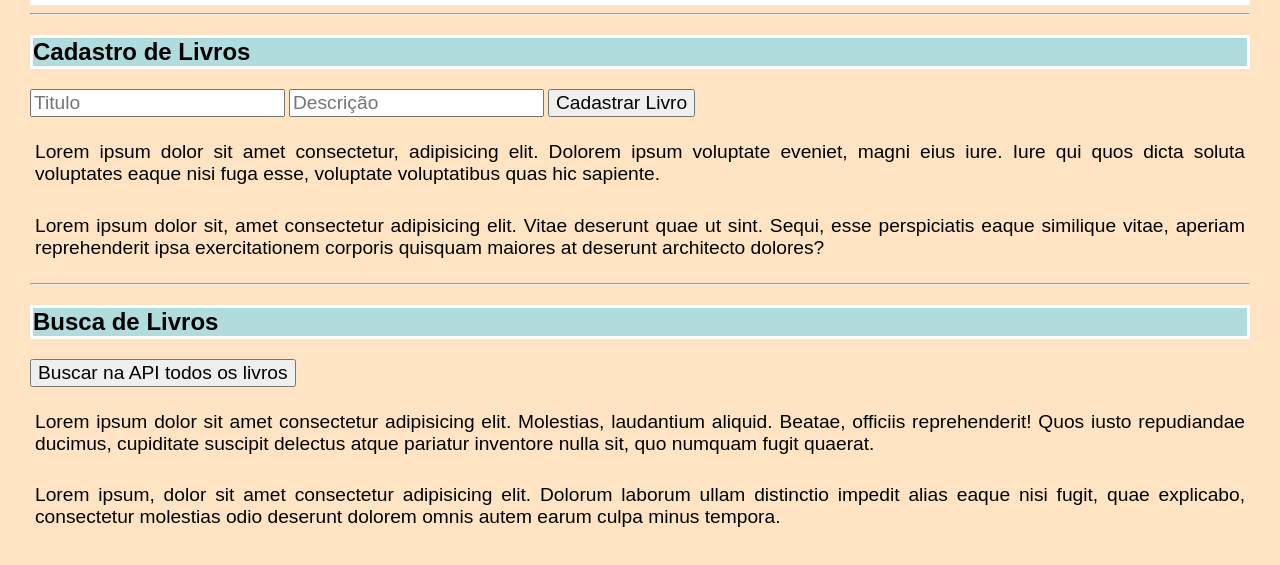
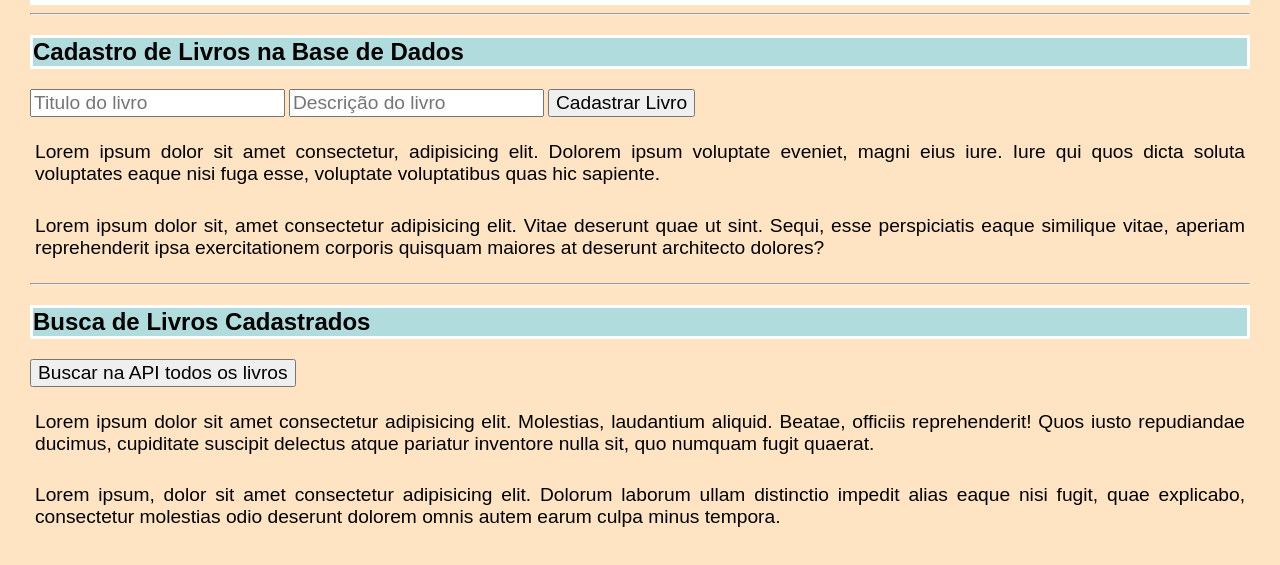
Before and after one commit to MaluAzevedo/projeto_editora, a plain HTML site: page index.html in a window 1280 px wide. Shown: the part 235-800 px from the top of the page. Drawn offline with Linux system fonts and the light colour scheme.

Commit message:
Update index.html
atualização das descrições

```diff
--- a/index.html
+++ b/index.html
@@ -16,11 +16,11 @@
     <hr>
 
     <div>
-        <h2>Cadastro de Livros</h2>
+        <h2>Cadastro de Livros na Base de Dados</h2>
 
         <form action="https://target-api-simples.cyclic.app/livros" method="post">
-            <input placeholder="Titulo" type="text" name="title" id="title">
-            <input placeholder="Descrição" type="text" name="description" id="description">
+            <input placeholder="Titulo do livro" type="text" name="title" id="title">
+            <input placeholder="Descrição do livro" type="text" name="description" id="description">
             <button>Cadastrar Livro</button>
         </form>
 
@@ -36,7 +36,7 @@
 
     <div>
 
-        <h2>Busca de Livros</h2>
+        <h2>Busca de Livros Cadastrados</h2>
 
         <form action="https://target-api-simples.cyclic.app/livros" method="get">
             <button>Buscar na API todos os livros</button>
```
